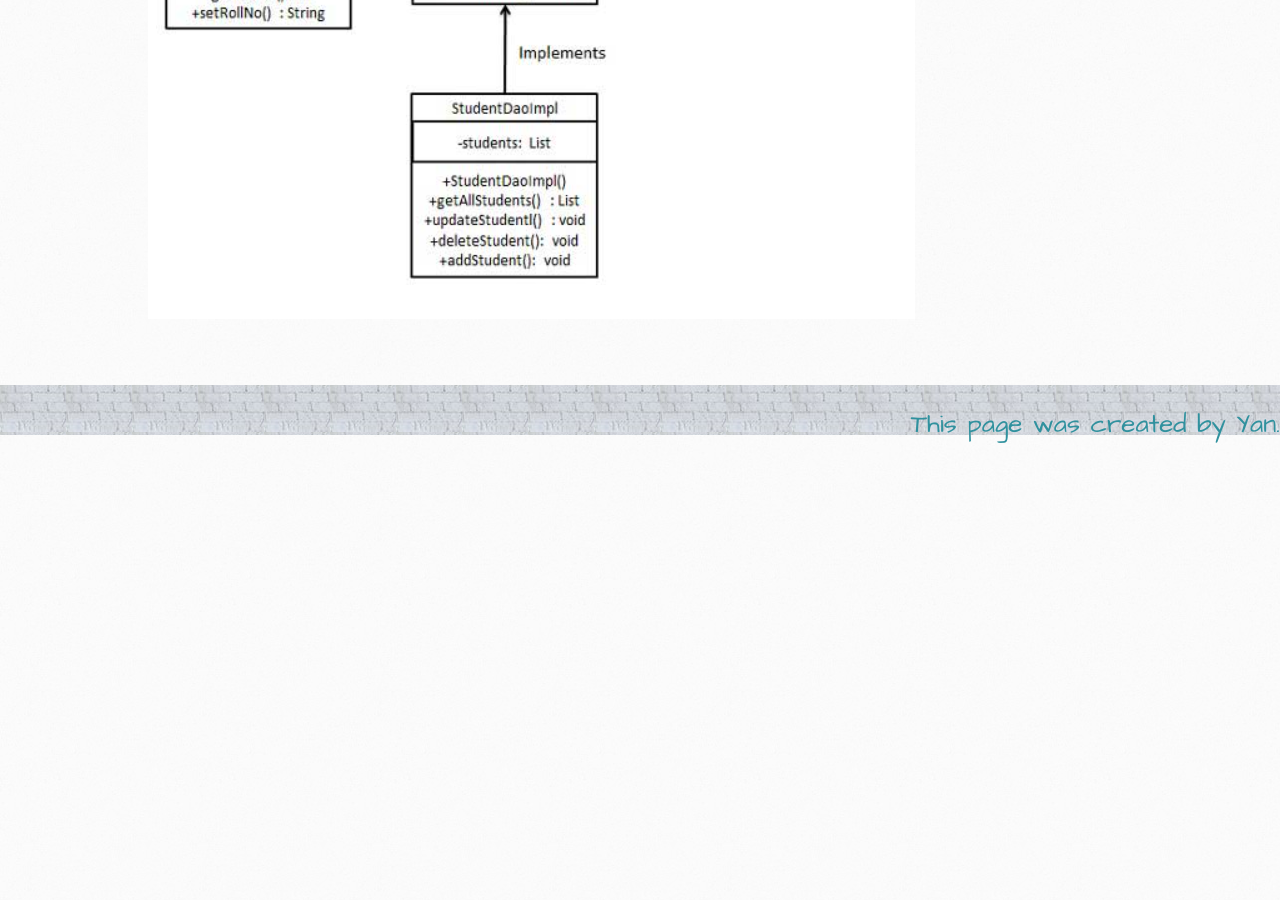
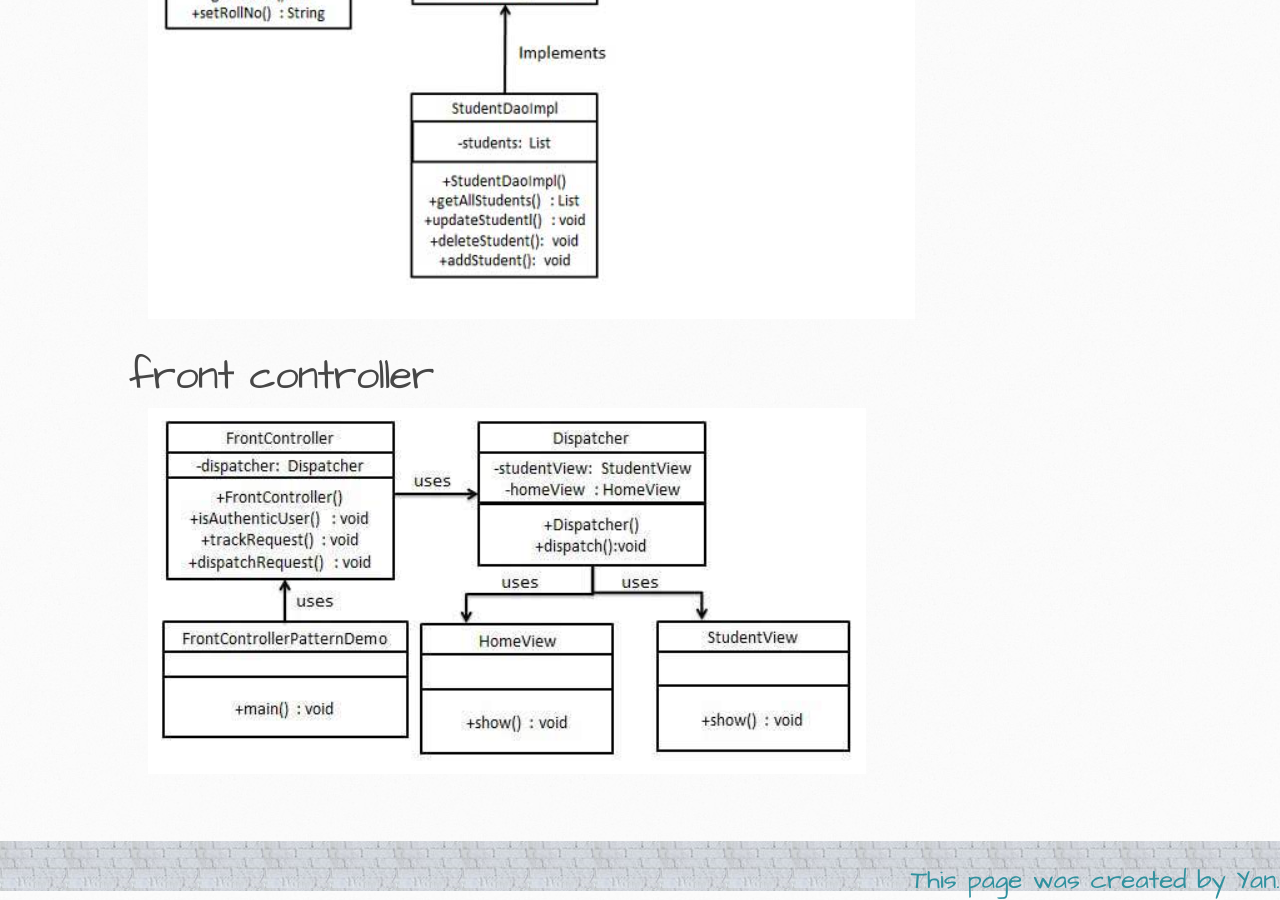
Before and after one commit to itcraftme/itcraftme, a Jekyll site: the page built from docs/it/designpattern.md, in a window 1280 px wide and 900 px high, scrolled down 15123 px. Built offline with Jekyll 4.4.1, drawn with Linux system fonts in a browser that asks for light colours; our own code applies the rules of GitHub Pages for plain Markdown files; before the commit the page ends 15567 px from its top, so only the background shows below that.

Commit message:
front controller design pattern

```diff
--- a/docs/it/designpattern.md
+++ b/docs/it/designpattern.md
@@ -59,3 +59,5 @@
 ![composite entity design pattern](./images/designpattern\compositeentity.png)
 # DAO (Data Access Object)
 ![data access object pattern](./images/designpattern\dao.png)
+# front controller
+![front controller pattern](./images/designpattern\frontcontroller.png)
```
Also changed, not shown: docs/it/images/designpattern/frontcontroller.png (added).
